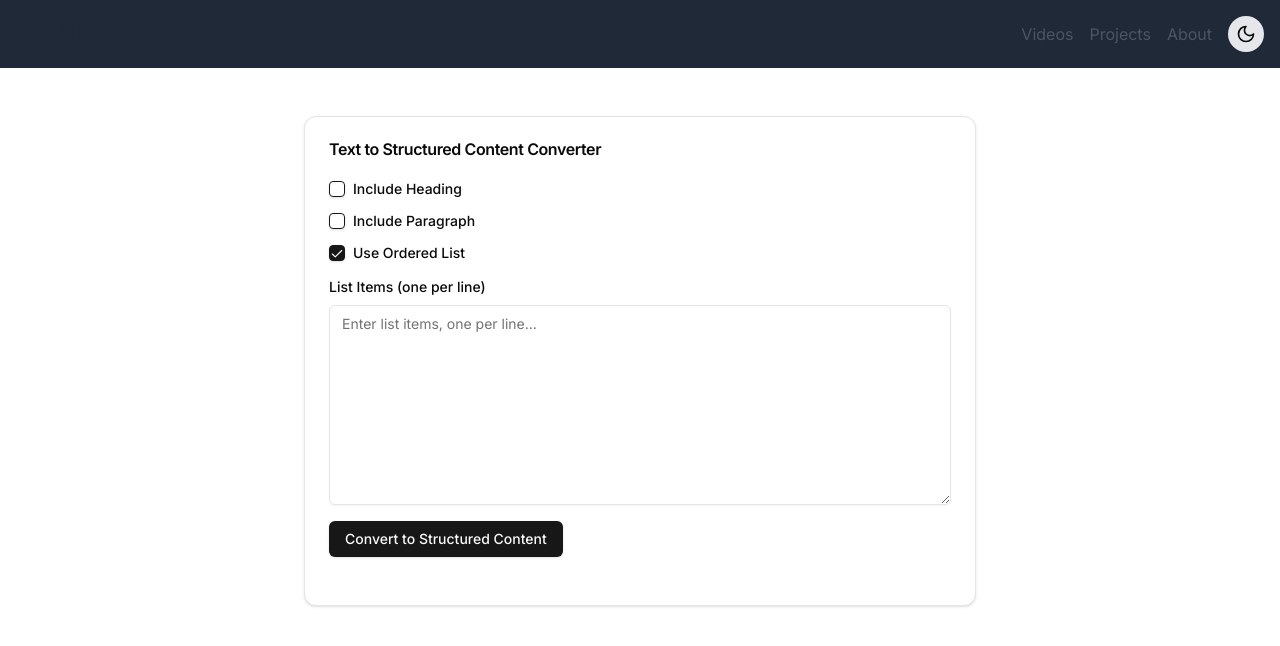
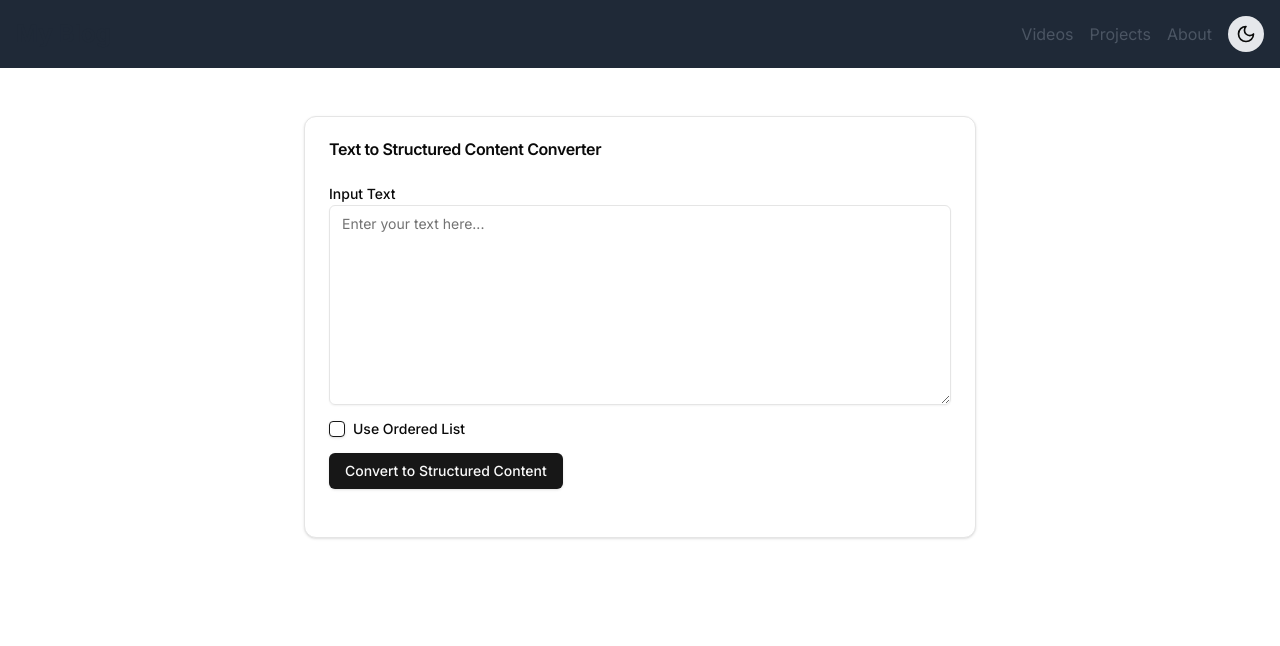
Before and after one commit to AmruthLP12/cwablog, a Next.js app: page /texttocontent in a window 1280 px wide. Shown: the top 646 px of the page. Built offline with nearby package versions, Linux system fonts and the light colour scheme.

Commit message:
Refactor TextToStructuredContentConverter: streamline input handling, remove unused state, and enhance output generation logic

```diff
--- a/app/texttocontent/page.tsx
+++ b/app/texttocontent/page.tsx
@@ -3,49 +3,45 @@
 import { useState } from "react"
 import { Button } from "@/components/ui/button"
 import { Textarea } from "@/components/ui/textarea"
-import { Input } from "@/components/ui/input"
 import { Card, CardContent, CardFooter, CardHeader, CardTitle } from "@/components/ui/card"
 import { Label } from "@/components/ui/label"
 import { Checkbox } from "@/components/ui/checkbox"
 
 export default function TextToStructuredContentConverter() {
   const [input, setInput] = useState("")
-  const [heading, setHeading] = useState("")
-  const [paragraph, setParagraph] = useState("")
-  const [includeHeading, setIncludeHeading] = useState(false)
-  const [includeParagraph, setIncludeParagraph] = useState(false)
-  const [isOrderedList, setIsOrderedList] = useState(true)
   const [output, setOutput] = useState("")
+  const [isOrderedList, setIsOrderedList] = useState(false)
 
   const convertToStructuredContent = () => {
+    const lines = input.split("\n").filter((line) => line.trim() !== "")
     const content = []
 
-    if (includeHeading && heading) {
+    if (lines.length > 0) {
+      // Assume the first line is the heading
       content.push(`{
-  type: "heading",
-  text: "${heading}",
+  type: 'heading',
+  text: '${lines[0].replace(/'/g, "\\'")}',
 }`)
-    }
 
-    if (includeParagraph && paragraph) {
-      content.push(`{
-  type: "paragraph",
-  text: "${paragraph.replace(/"/g, '\\"')}",
+      if (lines.length > 1) {
+        // Assume the second line is the paragraph
+        content.push(`{
+  type: 'paragraph',
+  text: '${lines[1].replace(/'/g, "\\'")}',
 }`)
-    }
 
-    const items = input
-      .split("\n")
-      .filter((line) => line.trim() !== "")
-      .map((line) => `  "${line.trim()}"`)
-
-    content.push(`{
-  type: "list",
-  style: "${isOrderedList ? "ordered" : "unordered"}",
+        // Assume the rest are list items
+        if (lines.length > 2) {
+          const items = lines.slice(2).map((line) => `  '${line.trim().replace(/'/g, "\\'")}'`)
+          content.push(`{
+  type: 'list',${isOrderedList ? "\n  style: 'ordered'," : ""}
   items: [
 ${items.join(",\n")}
   ],
 }`)
+        }
+      }
+    }
 
     setOutput(content.join(",\n"))
   }
@@ -68,33 +64,16 @@ ${items.join(",\n")}
           <CardTitle>Text to Structured Content Converter</CardTitle>
         </CardHeader>
         <CardContent className="space-y-4">
-          <div className="flex items-center space-x-2">
-            <Checkbox
-              id="heading-checkbox"
-              checked={includeHeading}
-              onCheckedChange={(checked) => setIncludeHeading(checked as boolean)}
+          <div>
+            <Label htmlFor="input">Input Text</Label>
+            <Textarea
+              id="input"
+              value={input}
+              onChange={(e) => setInput(e.target.value)}
+              placeholder="Enter your text here..."
+              className="min-h-[200px]"
             />
-            <Label htmlFor="heading-checkbox">Include Heading</Label>
           </div>
-          {includeHeading && (
-            <Input value={heading} onChange={(e) => setHeading(e.target.value)} placeholder="Enter heading..." />
-          )}
-          <div className="flex items-center space-x-2">
-            <Checkbox
-              id="paragraph-checkbox"
-              checked={includeParagraph}
-              onCheckedChange={(checked) => setIncludeParagraph(checked as boolean)}
-            />
-            <Label htmlFor="paragraph-checkbox">Include Paragraph</Label>
-          </div>
-          {includeParagraph && (
-            <Textarea
-              value={paragraph}
-              onChange={(e) => setParagraph(e.target.value)}
-              placeholder="Enter paragraph..."
-              className="min-h-[100px]"
-            />
-          )}
           <div className="flex items-center space-x-2">
             <Checkbox
               id="ordered-list-checkbox"
@@ -103,29 +82,21 @@ ${items.join(",\n")}
             />
             <Label htmlFor="ordered-list-checkbox">Use Ordered List</Label>
           </div>
-          <div>
-            <Label htmlFor="input" className="block text-sm font-medium mb-2">
-              List Items (one per line)
-            </Label>
-            <Textarea
-              id="input"
-              value={input}
-              onChange={(e) => setInput(e.target.value)}
-              placeholder="Enter list items, one per line..."
-              className="min-h-[200px]"
-            />
-          </div>
           <Button onClick={convertToStructuredContent}>Convert to Structured Content</Button>
           {output && (
             <div>
-              <Label htmlFor="output" className="block text-sm font-medium mb-2">
-                Output Structured Content
-              </Label>
+              <Label htmlFor="output">Output Structured Content</Label>
               <Textarea id="output" value={output} readOnly className="min-h-[200px] font-mono" />
             </div>
           )}
         </CardContent>
-        <CardFooter>{output && <Button onClick={copyToClipboard}>Copy to Clipboard</Button>}</CardFooter>
+        <CardFooter>
+          {output && (
+            <Button onClick={copyToClipboard} aria-label="Copy output to clipboard">
+              Copy to Clipboard
+            </Button>
+          )}
+        </CardFooter>
       </Card>
     </div>
   )
```
